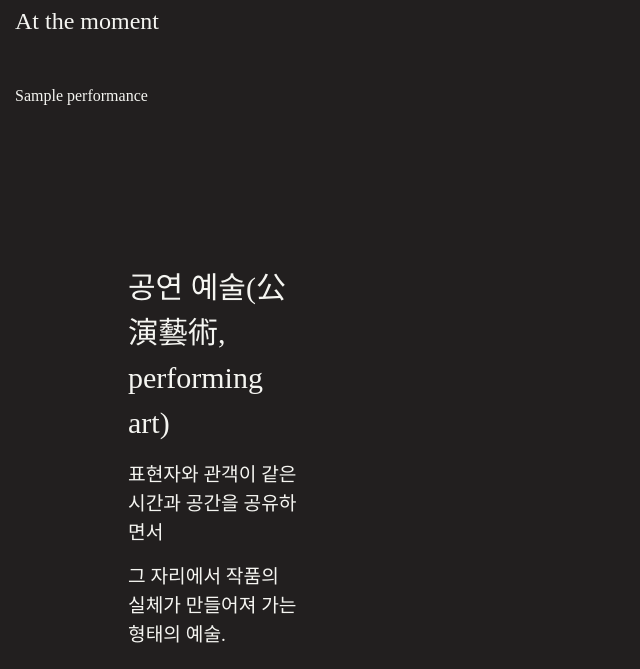
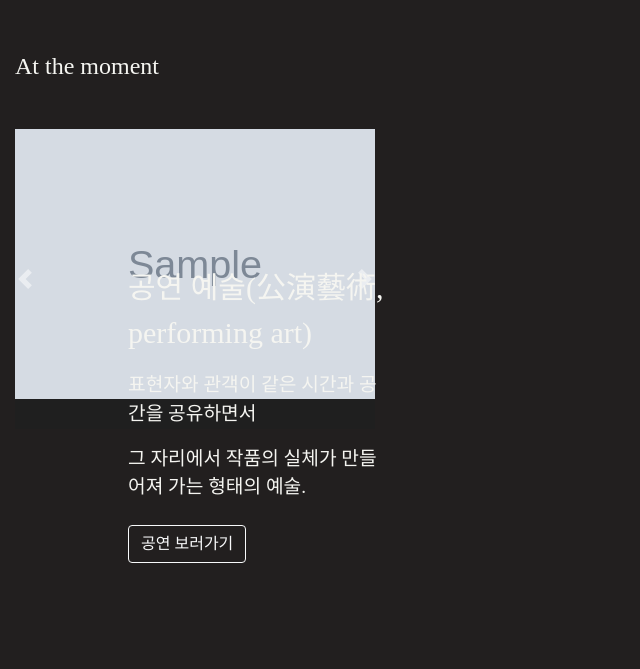
Before and after one commit to Soyeong-k-1230/sparta-web-project-01, a Flask app: template templates/index.html in a window 1280 px wide. Shown: the part 215-884 px from the top of the page, without its empty margins (0-640 px from the left). After the commit the page ends 778 px from the top, so only its background shows below. Run offline with Flask 2, Linux system fonts and the light colour scheme; the template is opened without the code that fills it: most values are stand-ins (such as "Sample title", 1, 10 or a date in 2020); grey boxes marked "Sample" are stand-in pictures; some libraries are stand-ins or nearby versions.

Commit message:
[feat] add carousel to main page
Signed-off-by: Soyeong Kim <soyeong.kim.95@gmail.com>

```diff
--- a/app.py
+++ b/app.py
@@ -22,8 +22,8 @@
 
     for performance in obj['dbs']['db']:
         data = json.dumps(performance, ensure_ascii=False)
-        performances.append(data)
-    print(performances)
+        performances.append(json.loads(data))
+
     return render_template('index.html', performances=performances)
 
 @app.route("/performance")
--- a/static/css/home.css
+++ b/static/css/home.css
@@ -16,10 +16,34 @@
     background-color: transparent;
 }
 
-
 .section {
     position: relative;
     z-index: 101;
     margin-top: 65px;
     margin-bottom: 80px;
 }
+
+.img-hover-zoom {
+    height: 300px;
+    overflow: hidden;
+    background-color:rgb(31, 31, 31) !important;
+  }
+
+.img-hover-zoom img {
+    transition: transform .5s ease;
+}
+
+.img-hover-zoom:hover{
+    cursor: pointer;
+}
+.img-hover-zoom:hover img {
+    transform: scale(1.5);
+    opacity: 0.4;
+}
+.img-hover-zoom div {
+    visibility: hidden;
+}
+.img-hover-zoom:hover div {
+    visibility: visible;
+    font-size: 30px;
+}
--- a/templates/index.html
+++ b/templates/index.html
@@ -24,9 +24,41 @@
     <div class="section container">
       <h4>At the moment</h4>
       <div class="mt-5">
-          {% for performance in performances %}
-            <div>{{ performance }}</div>
+
+      </div>
+      <div class="mt-5">
+        <div id="gallery-1" class="carousel slide" data-ride="carousel">
+          <div class="carousel-inner">
+            <div class="carousel-item active">
+              <div class="row">
+                {% for performance in performances[0:5] %}
+                <div class="col text-center img-hover-zoom">
+                  <img class="img-fluid" style="height: 270px;"
+                       src="{{ performance.poster }}" alt="Image Poster"/>
+                </div>
                 {% endfor %}
+              </div>
+            </div>
+            <div class="carousel-item">
+              <div class="row">
+                {% for performance in performances[5:] %}
+                <div class="col text-center img-hover-zoom">
+                  <img class="img-fluid" style="height: 270px;"
+                       src="{{ performance.poster }}" alt="Image Poster"/>
+                </div>
+                {% endfor %}
+              </div>
+            </div>
+          </div>
+          <a class="carousel-control-prev" style="width: 20px;" href="#gallery-1" role="button" data-slide="prev">
+            <span class="carousel-control-prev-icon" aria-hidden="true"></span>
+            <span class="sr-only">Previous</span>
+          </a>
+          <a class="carousel-control-next" style="width: 20px;" href="#gallery-1" role="button" data-slide="next">
+            <span class="carousel-control-next-icon" aria-hidden="true"></span>
+            <span class="sr-only">Next</span>
+          </a>
+        </div>
       </div>
     </div>
   </div>
```
Lines whose indentation alone changed are shown as unchanged.
